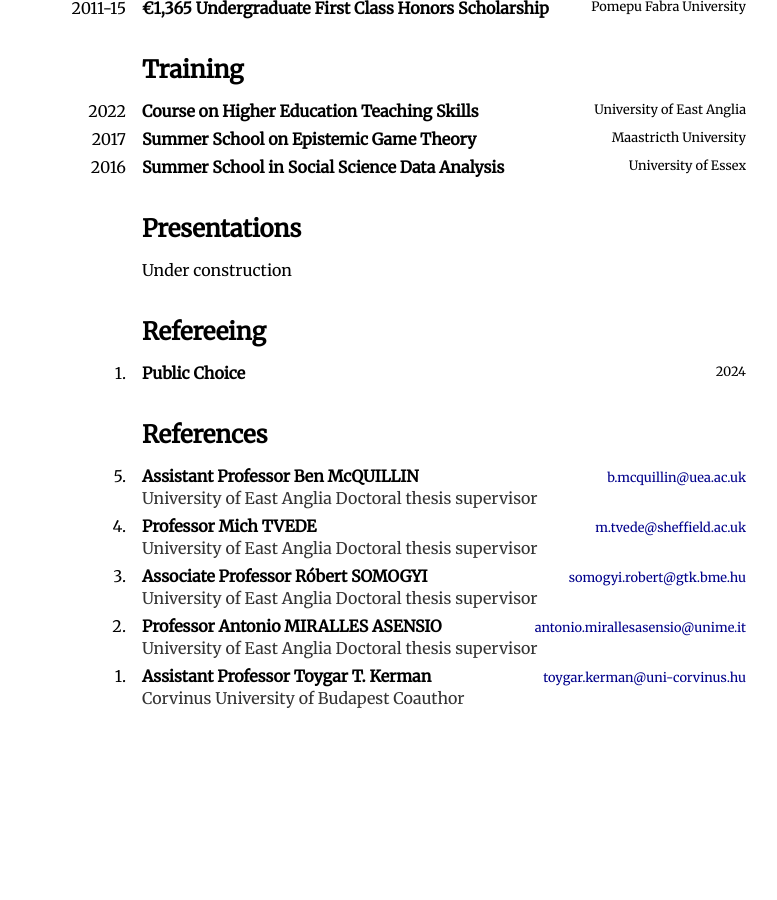
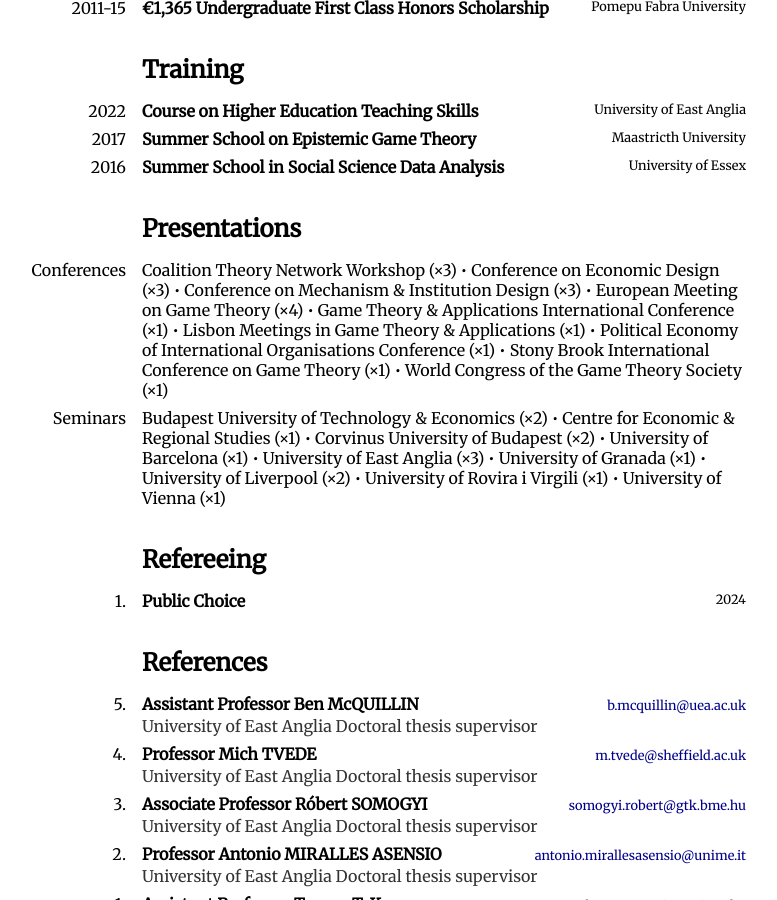
Before and after one commit to HectorHermidaRivera/hectorhermidarivera.github.io, a Jekyll site: the page built from index.md, in a window 1280 px wide and 900 px high, scrolled down 2145 px. Shown: the whole window, without its empty margins (264-1041 px from the left). Built offline with Jekyll 4.4.1, drawn with Linux system fonts in a browser that asks for light colours; before the commit the page ends 2893 px from its top, so only the background shows below that.

Commit message:
Update index.md

```diff
--- a/index.md
+++ b/index.md
@@ -195,8 +195,12 @@ title: Home
 <a id="presentations"></a>
 
 <div class="two-column">
-    <div class="label"></div>
-    <div class="value">Under construction</div>
+  <div class="label">Conferences</div>
+  <div class="value">Coalition Theory Network Workshop (×3) • Conference on Economic Design (×3) • Conference on Mechanism & Institution Design (×3) • European Meeting on Game Theory (×4) • Game Theory & Applications International Conference (×1) • Lisbon Meetings in Game Theory & Applications (×1) • Political Economy of International Organisations Conference (×1) • Stony Brook International
+Conference on Game Theory (×1) • World Congress of the Game Theory Society (×1)</div>
+
+  <div class="label">Seminars</div>
+  <div class="value">Budapest University of Technology & Economics (×2) • Centre for Economic & Regional Studies (×1) • Corvinus University of Budapest (×2) • University of Barcelona (×1) • University of East Anglia (×3) • University of Granada (×1) • University of Liverpool (×2) • University of Rovira i Virgili (×1) • University of Vienna (×1)</div>
 </div>
 
 ## Refereeing
```
